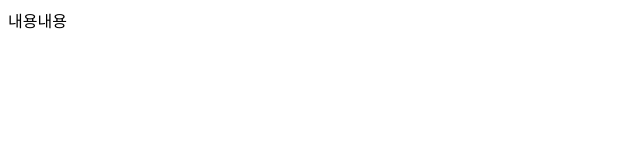
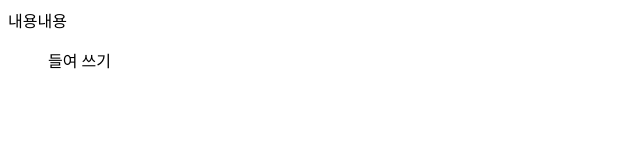
Before and after one commit to jkl0124/shinhanPrac02, a plain HTML site: page index01.html in a window 1280 px wide. Shown: the full height of the page, 0-640 px from the left. Drawn offline with Linux system fonts and the light colour scheme.

Commit message:
feat index01

```diff
--- a/index01.html
+++ b/index01.html
@@ -7,5 +7,8 @@
     </head>
     <body class="hello">
         내용내용
+        <blockquote>
+            들여 쓰기
+        </blockquote>
     </body>
 </html>
```
